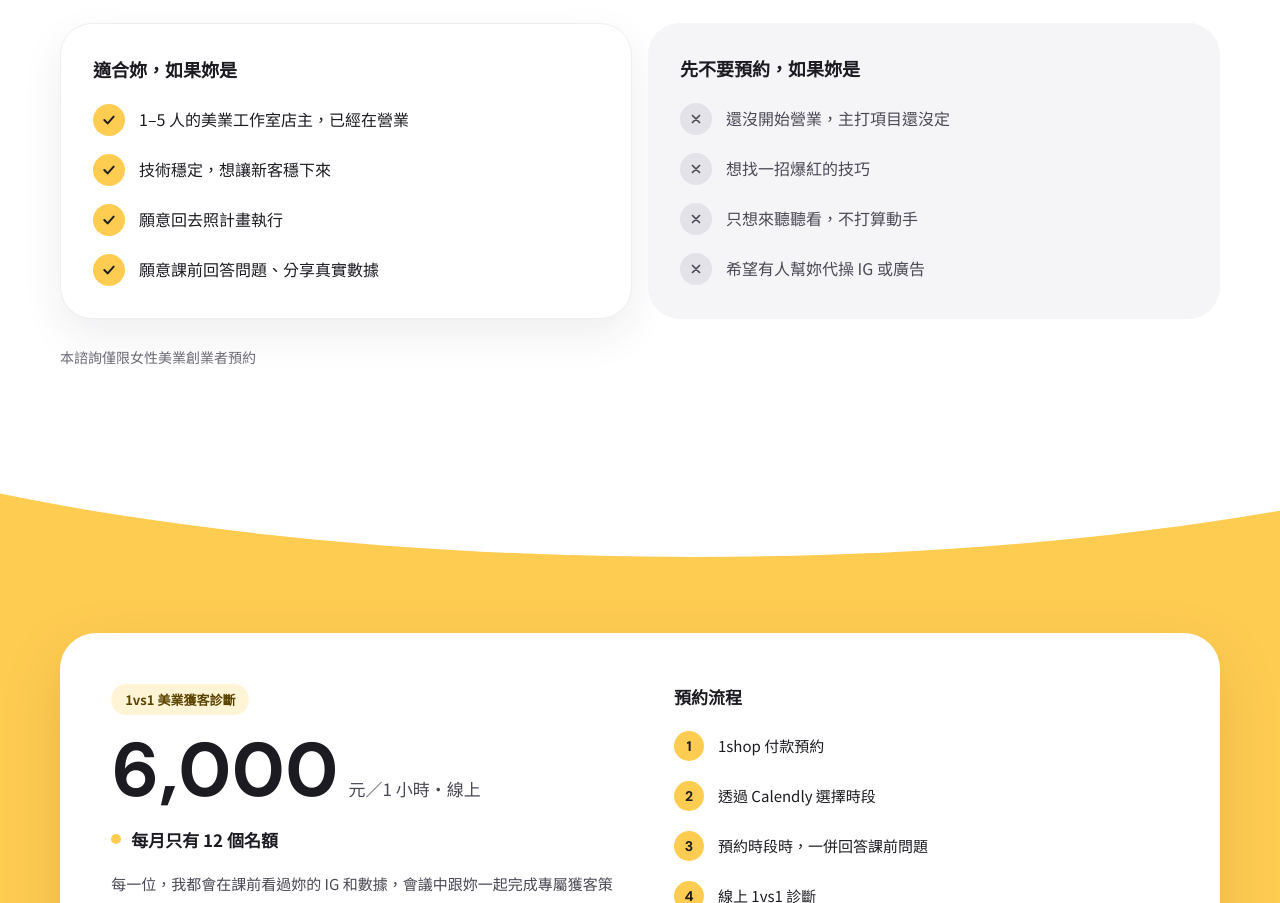
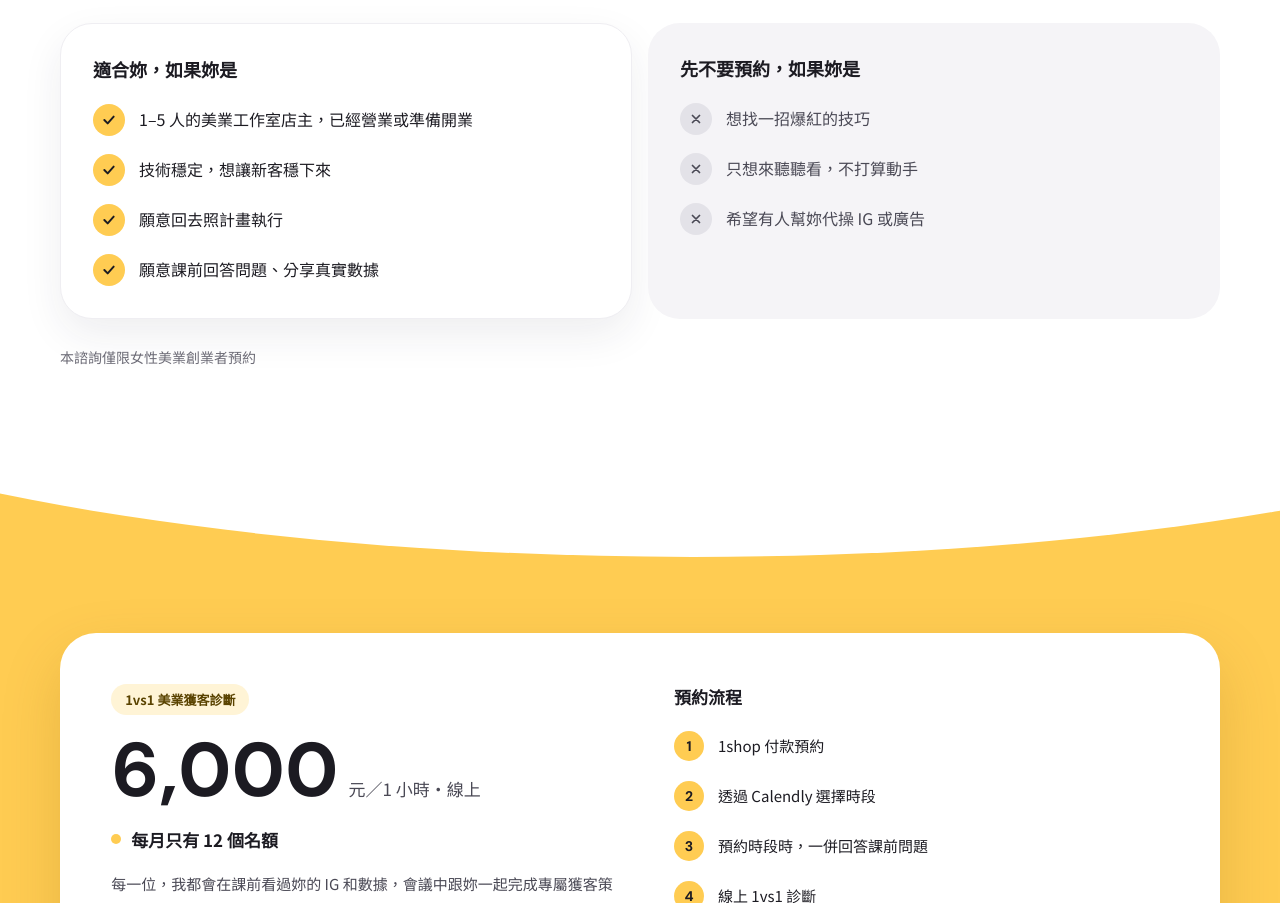
Before and after one commit to saviliu-savi/saviliu-1v1, a plain HTML site: page index.html in a window 1280 px wide. Shown: the part 4179-5082 px from the top of the page. Drawn offline with Linux system fonts and the light colour scheme.

Commit message:
準備開業的人也適合：調整適合與不適合清單
Co-Authored-By: Claude Opus 5.5 <noreply@anthropic.com>
Claude-Session: https://claude.ai/code/session_01JQe2HFqrc7swKTiSVJJYrJ

```diff
--- a/index.html
+++ b/index.html
@@ -262,14 +262,13 @@ summary::-webkit-details-marker{display:none}
 <div style="display: grid; grid-template-columns: repeat(auto-fit, minmax(300px, 1fr)); gap: 16px">
 <div style="background: #ffffff; border: 1px solid #efeef2; border-radius: 32px; box-shadow: 0 16px 40px rgba(40,38,60,0.08); padding: 32px; display: flex; flex-direction: column; gap: 18px">
 <h3 style="margin: 0 0 4px; font-size: 18px; font-weight: 700">適合妳，如果妳是</h3>
-<div style="display: flex; gap: 14px; align-items: center"><span style="flex-shrink: 0; width: 32px; height: 32px; border-radius: 999px; background: #ffcc52; display: inline-flex; align-items: center; justify-content: center"><svg width="16" height="16" viewBox="0 0 24 24" fill="none" stroke="#1c1b22" stroke-width="3" stroke-linecap="round" stroke-linejoin="round" aria-hidden="true"><path d="M5 12l5 5 9-10"></path></svg></span><span style="font-size: 16px; line-height: 1.6">1–5 人的美業工作室店主，已經在營業</span></div>
+<div style="display: flex; gap: 14px; align-items: center"><span style="flex-shrink: 0; width: 32px; height: 32px; border-radius: 999px; background: #ffcc52; display: inline-flex; align-items: center; justify-content: center"><svg width="16" height="16" viewBox="0 0 24 24" fill="none" stroke="#1c1b22" stroke-width="3" stroke-linecap="round" stroke-linejoin="round" aria-hidden="true"><path d="M5 12l5 5 9-10"></path></svg></span><span style="font-size: 16px; line-height: 1.6">1–5 人的美業工作室店主，已經營業或準備開業</span></div>
 <div style="display: flex; gap: 14px; align-items: center"><span style="flex-shrink: 0; width: 32px; height: 32px; border-radius: 999px; background: #ffcc52; display: inline-flex; align-items: center; justify-content: center"><svg width="16" height="16" viewBox="0 0 24 24" fill="none" stroke="#1c1b22" stroke-width="3" stroke-linecap="round" stroke-linejoin="round" aria-hidden="true"><path d="M5 12l5 5 9-10"></path></svg></span><span style="font-size: 16px; line-height: 1.6">技術穩定，想讓新客穩下來</span></div>
 <div style="display: flex; gap: 14px; align-items: center"><span style="flex-shrink: 0; width: 32px; height: 32px; border-radius: 999px; background: #ffcc52; display: inline-flex; align-items: center; justify-content: center"><svg width="16" height="16" viewBox="0 0 24 24" fill="none" stroke="#1c1b22" stroke-width="3" stroke-linecap="round" stroke-linejoin="round" aria-hidden="true"><path d="M5 12l5 5 9-10"></path></svg></span><span style="font-size: 16px; line-height: 1.6">願意回去照計畫執行</span></div>
 <div style="display: flex; gap: 14px; align-items: center"><span style="flex-shrink: 0; width: 32px; height: 32px; border-radius: 999px; background: #ffcc52; display: inline-flex; align-items: center; justify-content: center"><svg width="16" height="16" viewBox="0 0 24 24" fill="none" stroke="#1c1b22" stroke-width="3" stroke-linecap="round" stroke-linejoin="round" aria-hidden="true"><path d="M5 12l5 5 9-10"></path></svg></span><span style="font-size: 16px; line-height: 1.6">願意課前回答問題、分享真實數據</span></div>
 </div>
 <div style="background: #f5f4f7; border-radius: 32px; padding: 32px; display: flex; flex-direction: column; gap: 18px">
 <h3 style="margin: 0 0 4px; font-size: 18px; font-weight: 700">先不要預約，如果妳是</h3>
-<div style="display: flex; gap: 14px; align-items: center"><span style="flex-shrink: 0; width: 32px; height: 32px; border-radius: 999px; background: #e3e2e8; display: inline-flex; align-items: center; justify-content: center"><svg width="14" height="14" viewBox="0 0 24 24" fill="none" stroke="#4a4955" stroke-width="3" stroke-linecap="round" aria-hidden="true"><path d="M6 6l12 12M18 6L6 18"></path></svg></span><span style="font-size: 16px; line-height: 1.6; color: #4a4955">還沒開始營業，主打項目還沒定</span></div>
 <div style="display: flex; gap: 14px; align-items: center"><span style="flex-shrink: 0; width: 32px; height: 32px; border-radius: 999px; background: #e3e2e8; display: inline-flex; align-items: center; justify-content: center"><svg width="14" height="14" viewBox="0 0 24 24" fill="none" stroke="#4a4955" stroke-width="3" stroke-linecap="round" aria-hidden="true"><path d="M6 6l12 12M18 6L6 18"></path></svg></span><span style="font-size: 16px; line-height: 1.6; color: #4a4955">想找一招爆紅的技巧</span></div>
 <div style="display: flex; gap: 14px; align-items: center"><span style="flex-shrink: 0; width: 32px; height: 32px; border-radius: 999px; background: #e3e2e8; display: inline-flex; align-items: center; justify-content: center"><svg width="14" height="14" viewBox="0 0 24 24" fill="none" stroke="#4a4955" stroke-width="3" stroke-linecap="round" aria-hidden="true"><path d="M6 6l12 12M18 6L6 18"></path></svg></span><span style="font-size: 16px; line-height: 1.6; color: #4a4955">只想來聽聽看，不打算動手</span></div>
 <div style="display: flex; gap: 14px; align-items: center"><span style="flex-shrink: 0; width: 32px; height: 32px; border-radius: 999px; background: #e3e2e8; display: inline-flex; align-items: center; justify-content: center"><svg width="14" height="14" viewBox="0 0 24 24" fill="none" stroke="#4a4955" stroke-width="3" stroke-linecap="round" aria-hidden="true"><path d="M6 6l12 12M18 6L6 18"></path></svg></span><span style="font-size: 16px; line-height: 1.6; color: #4a4955">希望有人幫妳代操 IG 或廣告</span></div>
```
